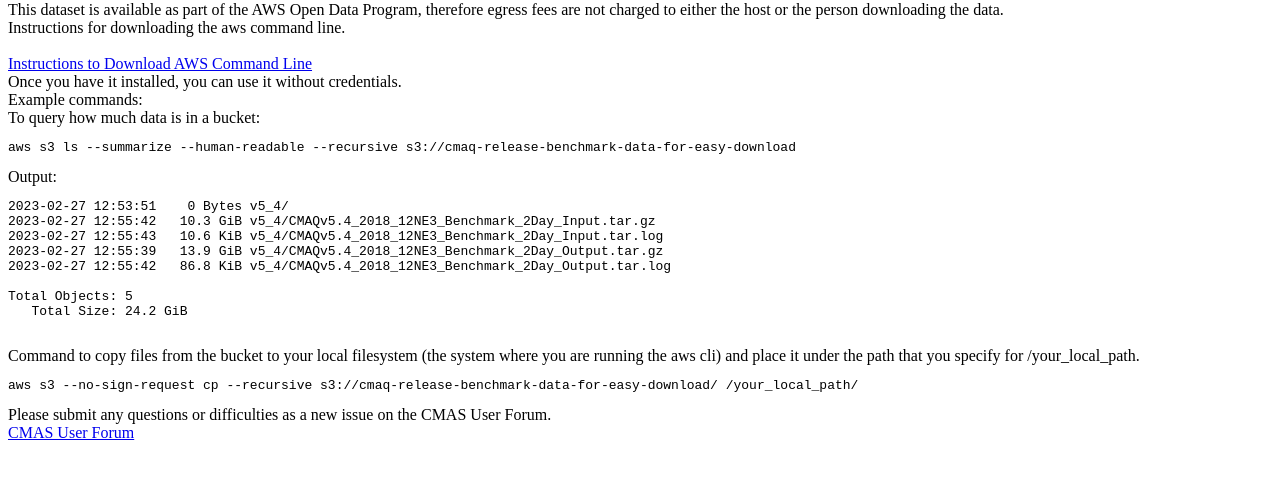
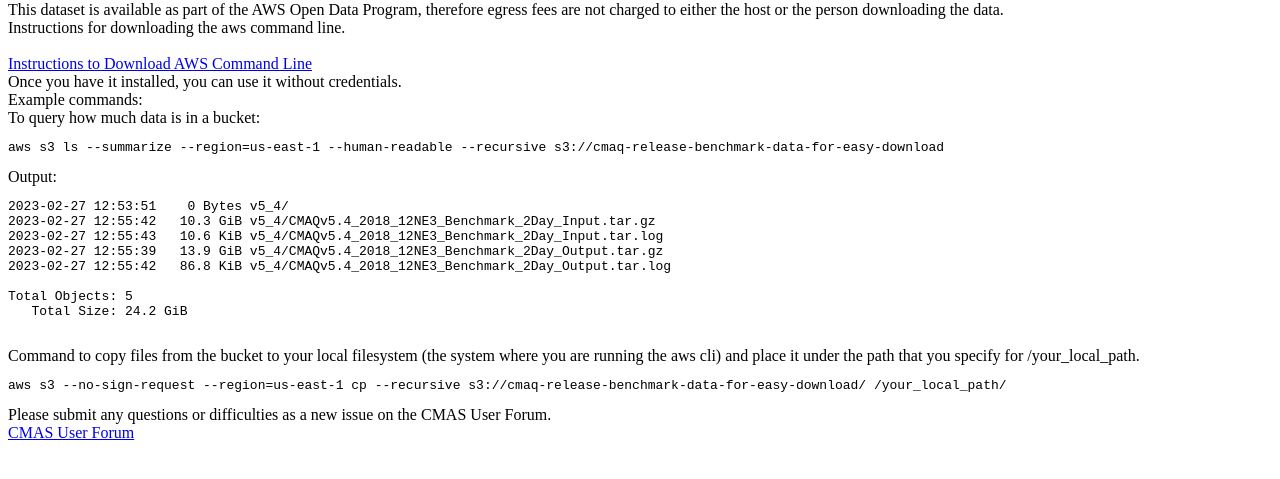
Before and after one commit to CMASCenter/cmas-datawarehouse-aws, a plain HTML site: page cmaq-release-benchmark-data-for-easy-download/readme.html in a window 1280 px wide. Shown: the part 79-558 px from the top of the page. Drawn offline with Linux system fonts and the light colour scheme.

Commit message:
update to add region

```diff
--- a/cmaq-release-benchmark-data-for-easy-download/readme.html
+++ b/cmaq-release-benchmark-data-for-easy-download/readme.html
@@ -19,7 +19,7 @@ Example commands:<br>
 To query how much data is in a bucket: <br>
 
 <pre>
-aws s3 ls --summarize --human-readable --recursive s3://cmaq-release-benchmark-data-for-easy-download
+aws s3 ls --summarize --region=us-east-1 --human-readable --recursive s3://cmaq-release-benchmark-data-for-easy-download
 </pre>
 
 Output: <br>
@@ -39,7 +39,7 @@ Total Objects: 5
 Command to copy files from the bucket to your local filesystem (the system where you are running the aws cli) and place it under the path that you specify for /your_local_path.
 
 <pre>
-aws s3 --no-sign-request cp --recursive s3://cmaq-release-benchmark-data-for-easy-download/ /your_local_path/
+aws s3 --no-sign-request --region=us-east-1 cp --recursive s3://cmaq-release-benchmark-data-for-easy-download/ /your_local_path/
 </pre>
 
 
```
